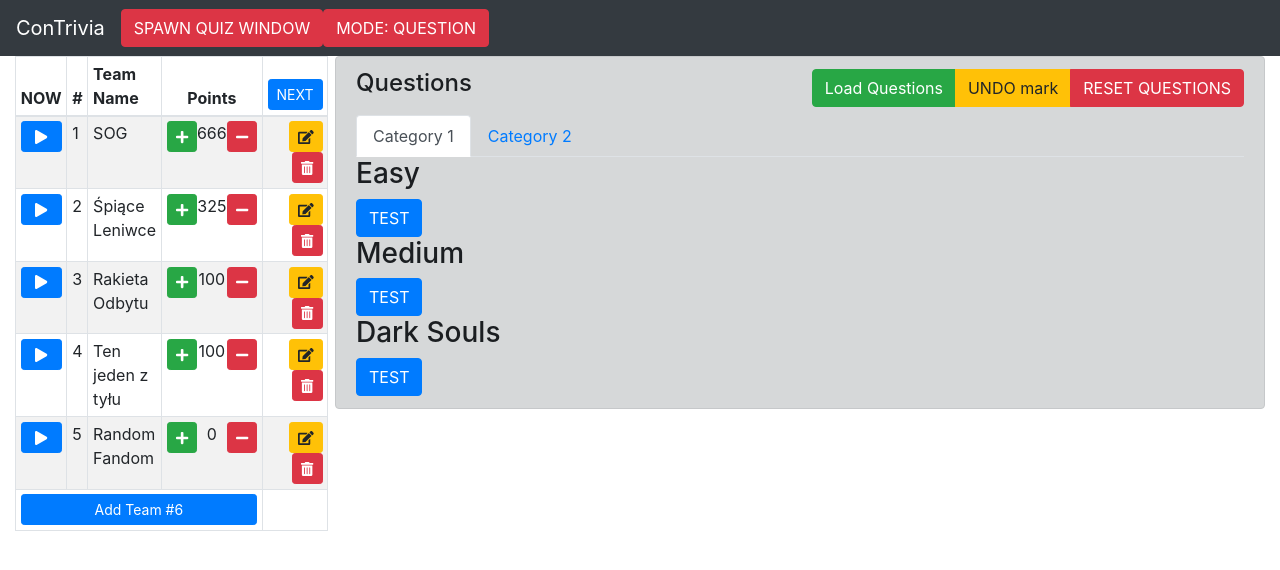
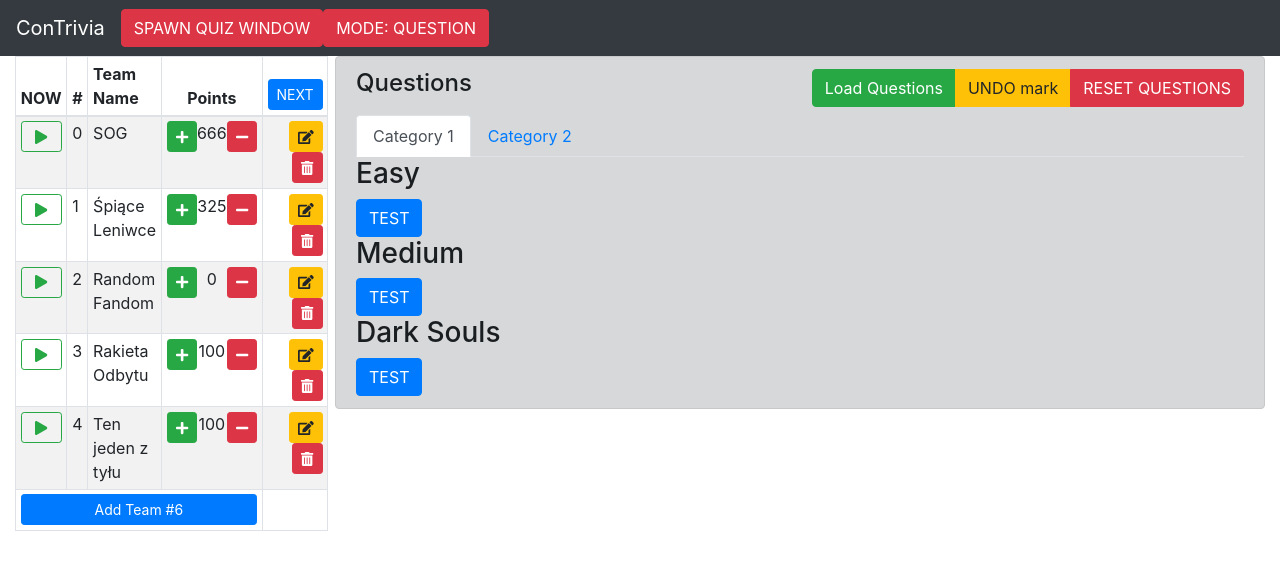
Before and after one commit to alucard87pl/contrivia, a React (Create React App) app: page / in a window 1280 px wide. Shown: the top 570 px of the page. Built offline with nearby package versions, Linux system fonts and the light colour scheme.

Commit message:
SelectedTeam functionality

```diff
--- a/src/components/TeamTable.js
+++ b/src/components/TeamTable.js
@@ -3,9 +3,11 @@ import { Table, Button } from 'react-bootstrap'
 import { TeamsContext } from '../providers/TeamsProvider'
 import { FontAwesomeIcon } from '@fortawesome/react-fontawesome'
 import { faEdit, faMinus, faPlay, faPlus, faTrashAlt } from '@fortawesome/free-solid-svg-icons'
+import { SelectedTeamContext } from '../providers/SelectedTeamProvider'
 
 const TeamTable = () => {
   const { teams, setTeams } = useContext(TeamsContext)
+  const { selectedTeam, setSelectedTeam } = useContext(SelectedTeamContext)
 
   const handleChangePoints = useCallback((e) => {
     const localTeams = [...teams]
@@ -19,6 +21,20 @@ const TeamTable = () => {
       setTeams(localTeams)
     }
   }, [teams, setTeams])
+
+  const handleNextTeam = () => {
+    const sortedTeams = teams.sort((teamA, teamB) => Number(teamA.id) < Number(teamB.id))
+    if (typeof selectedTeam === 'number') {
+      const currentIndex = teams.findIndex((team) => team.id === selectedTeam)
+      if (currentIndex === teams.length - 1) {
+        setSelectedTeam(sortedTeams[0].id)
+      } else {
+        setSelectedTeam(sortedTeams[currentIndex + 1].id)
+      }
+      return null
+    }
+    setSelectedTeam(sortedTeams[0].id)
+  }
 
   return (
     <Table
@@ -39,6 +55,7 @@ const TeamTable = () => {
             <Button
               size={'sm'}
               block
+              onClick={handleNextTeam}
             >
               NEXT
             </Button>
@@ -48,23 +65,28 @@ const TeamTable = () => {
       <tbody>
         {
           teams
-            .sort((a, b) => b.points - a.points)
-            .map((team, index) => (
+            .sort((teamA, teamB) => teamA.id < teamB.id)
+            .map((team) => (
               <tr key={team.id}>
                 <td>
                   <Button
                     block
                     size={'sm'}
-                    ct={index}
                     data-team-id={team.id}
+                    variant={
+                      selectedTeam === team.id
+                        ? 'success'
+                        : 'outline-success'
+                    }
+                    onClick={() => setSelectedTeam(team.id)}
                   >
                     <FontAwesomeIcon icon={faPlay}/>
                   </Button>
                 </td>
                 <td>
-                  {index + 1}
+                  {team.id}
                 </td>
-                <td>
+                <td style={{ fontWeight: selectedTeam === team.id ? 'bold' : null }}>
                   {team.name}
                 </td>
                 <td style={{ textAlign: 'right' }}>
@@ -92,14 +114,12 @@ const TeamTable = () => {
                 </td>
                 <td style={{ textAlign: 'right' }}>
                   <Button
-                    value={index}
                     size='sm'
                     variant='warning'
                   >
                     <FontAwesomeIcon icon={faEdit}/>
                   </Button>
                   <Button
-                    value={index}
                     size='sm'
                     variant='danger'
                   >
@@ -112,7 +132,7 @@ const TeamTable = () => {
         <tr>
           <td colSpan='4' style={{ textAlign: 'center' }}>
             <Button block size='sm'>
-              Add Team #{teams.length + 1}
+            Add Team #{teams.length + 1}
             </Button>
           </td>
         </tr>
--- /dev/null
+++ b/src/providers/SelectedTeamProvider.js
@@ -0,0 +1,27 @@
+import React, { createContext, useState } from 'react'
+import * as PropTypes from 'prop-types'
+
+export const SelectedTeamContext = createContext({
+  selected: undefined
+})
+
+const SelectedTeamProvider = ({ children }) => {
+  const [selectedTeam, setSelectedTeam] = useState(undefined)
+
+  const value = {
+    selectedTeam,
+    setSelectedTeam
+  }
+
+  return (
+    <SelectedTeamContext.Provider value={value}>
+      {children}
+    </SelectedTeamContext.Provider>
+  )
+}
+
+SelectedTeamProvider.propTypes = {
+  children: PropTypes.node
+}
+
+export default SelectedTeamProvider
--- a/src/providers/index.js
+++ b/src/providers/index.js
@@ -3,12 +3,15 @@ import TeamsProvider from './TeamsProvider'
 import * as PropTypes from 'prop-types'
 import ProjectorProvider from './ProjectorProvider'
 import TeamInputModalProvider from './TeamInputModalProvider'
+import SelectedTeamProvider from './SelectedTeamProvider'
 
 const AllProviders = ({ children }) => (
   <TeamsProvider>
     <ProjectorProvider>
       <TeamInputModalProvider>
-        {children}
+        <SelectedTeamProvider>
+          {children}
+        </SelectedTeamProvider>
       </TeamInputModalProvider>
     </ProjectorProvider>
   </TeamsProvider>
```
